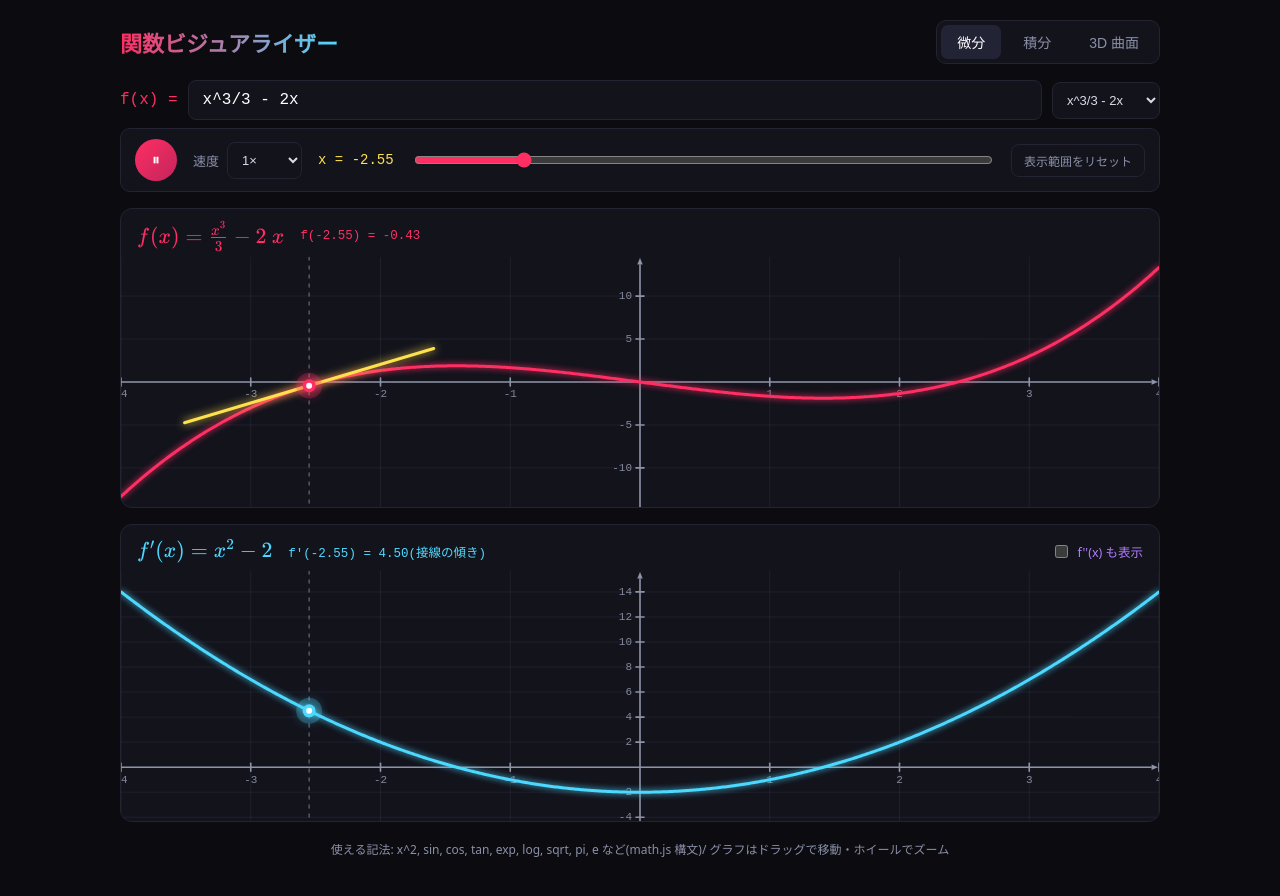
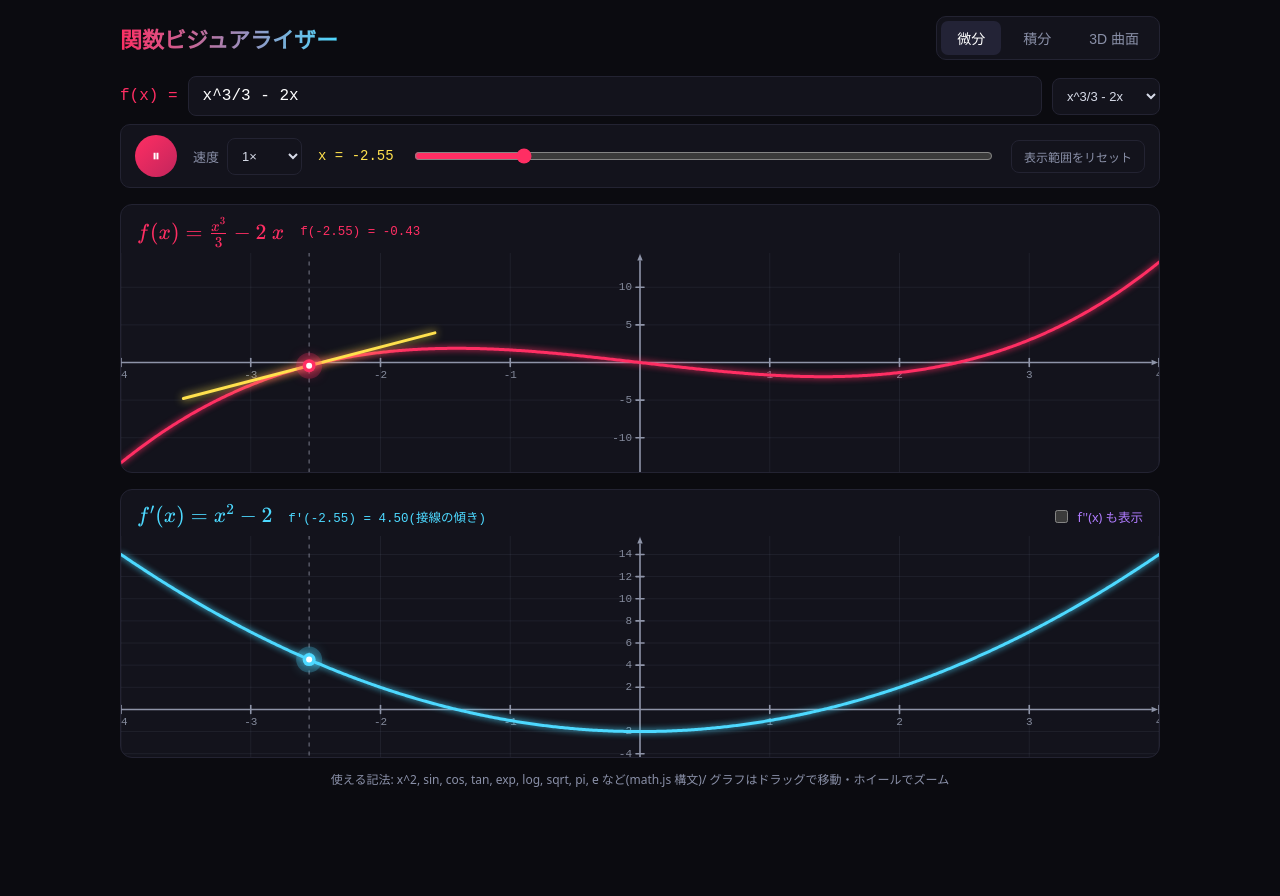
Before and after one commit to Masaharu1223/math-visualizer, a React (Vite) app: page / in a window 1280 px wide. After the commit the page ends 800 px from the top, so only its background shows below. Built offline with nearby package versions, Linux system fonts and the light colour scheme.

Commit message:
グラフを全体にフィットさせるレイアウト修正

```diff
--- a/src/components/Graph2D.tsx
+++ b/src/components/Graph2D.tsx
@@ -373,7 +373,7 @@ export function Graph2D(props: Graph2DProps) {
     <canvas
       ref={canvasRef}
       className="graph2d"
-      style={{ height: props.height ?? 250 }}
+      style={props.height != null ? { height: props.height } : undefined}
     />
   )
 }
--- a/src/index.css
+++ b/src/index.css
@@ -14,6 +14,12 @@
   box-sizing: border-box;
 }
 
+html,
+body,
+#root {
+  height: 100%;
+}
+
 body {
   margin: 0;
   background: var(--bg);
@@ -25,7 +31,11 @@ body {
 .app {
   max-width: 1080px;
   margin: 0 auto;
-  padding: 20px 20px 40px;
+  padding: 16px 20px 12px;
+  height: 100dvh;
+  display: flex;
+  flex-direction: column;
+  overflow: hidden;
 }
 
 .app-header {
@@ -206,6 +216,8 @@ input[type='range'] {
   display: flex;
   flex-direction: column;
   gap: 16px;
+  flex: 1;
+  min-height: 0;
 }
 
 .panel {
@@ -213,6 +225,10 @@ input[type='range'] {
   border: 1px solid var(--panel-border);
   border-radius: 12px;
   overflow: hidden;
+  display: flex;
+  flex-direction: column;
+  flex: 1;
+  min-height: 0;
 }
 
 .panel-head {
@@ -254,6 +270,8 @@ input[type='range'] {
 .graph2d {
   display: block;
   width: 100%;
+  flex: 1;
+  min-height: 0;
   cursor: grab;
   touch-action: none;
 }
@@ -262,9 +280,21 @@ input[type='range'] {
   cursor: grabbing;
 }
 
+.view3d-wrap {
+  flex: 1;
+  min-height: 0;
+  display: flex;
+  flex-direction: column;
+}
+
+.view3d-wrap .panel {
+  flex: 1;
+}
+
 .view3d {
   width: 100%;
-  height: 460px;
+  flex: 1;
+  min-height: 0;
 }
 
 .view3d canvas {
@@ -272,8 +302,9 @@ input[type='range'] {
 }
 
 .app-footer {
-  margin-top: 18px;
+  margin-top: 12px;
   font-size: 12px;
   color: var(--text-dim);
   text-align: center;
+  flex-shrink: 0;
 }
```
